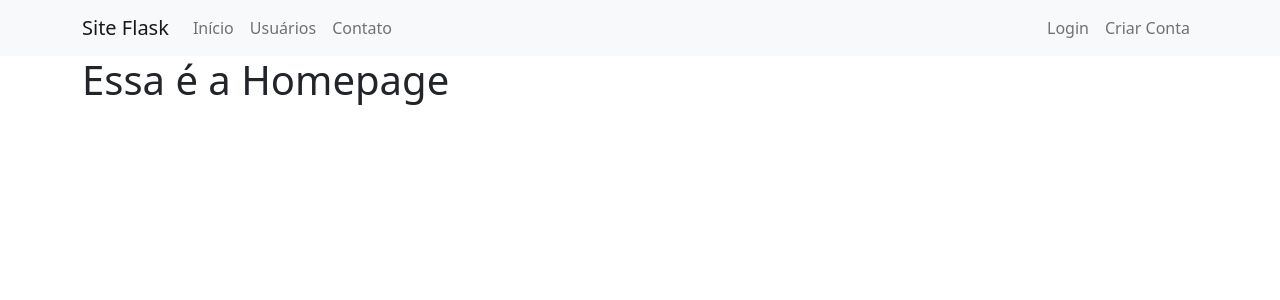
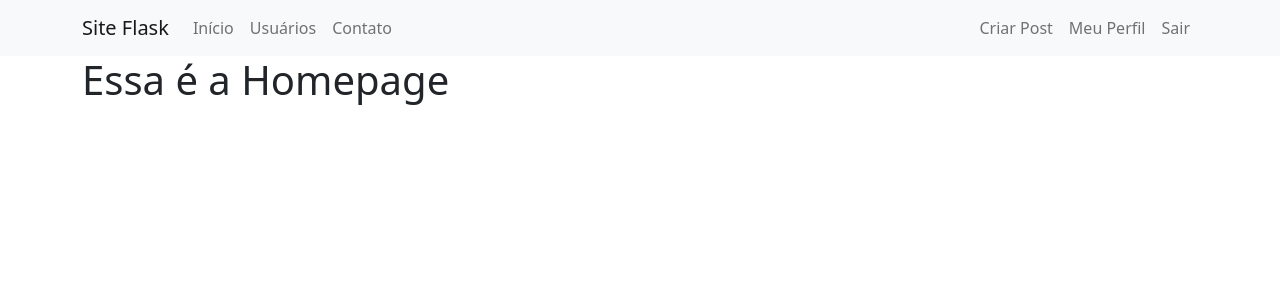
Before and after one commit to lucascomaru/projetoflask, a Flask app: page / in a window 1280 px wide. Shown: the top 300 px of the page. Run offline with Flask 2, Linux system fonts and the light colour scheme; the visitor is signed in with stand-in values (Sample User, id 1).

Commit message:
Atualizando navbar e bloqueando páginas

```diff
--- a/siteflask/__init__.py
+++ b/siteflask/__init__.py
@@ -12,5 +12,7 @@ app.config['SQLALCHEMY_DATABASE_URI'] = 'sqlite:///sitef.db'
 database = SQLAlchemy(app)
 bcrypt = Bcrypt(app)
 login_manager = LoginManager(app)
+login_manager.login_view = 'login'
+login_manager.login_message_category = 'alert-info'
 
 from siteflask import routes
--- a/siteflask/routes.py
+++ b/siteflask/routes.py
@@ -2,7 +2,7 @@ from flask import render_template, redirect, url_for, flash, request
 from siteflask import app, database, bcrypt
 from siteflask.forms import FormLogin, FormCriarConta
 from siteflask.models import Usuario
-from flask_login import login_user
+from flask_login import login_user, logout_user, current_user, login_required
 
 lista_usuarios = ['Lucas', 'Gabriel', 'Fátima', 'Vinicius', 'Cláudia'] #variavel de teste
 
@@ -18,6 +18,7 @@ def contato():
 
 
 @app.route('/usuarios')
+@login_required
 def usuarios():
     return render_template('usuarios.html', lista_usuarios=lista_usuarios)
 
@@ -43,3 +44,20 @@ def login():
         flash(f'Conta criada para o e-mail {form_criarconta.email.data},', 'alert-success')
         return redirect(url_for('home'))
     return render_template('login.html', form_login=form_login, form_criarconta=form_criarconta)
+
+@app.route('/sair')
+@login_required
+def sair():
+    logout_user()
+    flash(f'Logout feito com sucesso!', 'alert-success')
+    return redirect(url_for('home'))
+
+@app.route('/perfil')
+@login_required
+def perfil():
+    return render_template('perfil.html')
+
+@app.route('/post/criar')
+@login_required
+def criar_post():
+    return render_template('criarpost.html')
--- a/siteflask/templates/navbar.html
+++ b/siteflask/templates/navbar.html
@@ -14,12 +14,24 @@
         </li>
       </ul>
       <ul class="d-flex navbar-nav">
+        {% if current_user.is_authenticated %}
+          <li class="nav-item">
+            <a class="nav-link" href="{{ url_for('criar_post')}}">Criar Post</a>
+          </li>
+          <li class="nav-item">
+            <a class="nav-link" href="{{ url_for('perfil')}}">Meu Perfil</a>
+          </li>
+          <li class="nav-item">
+            <a class="nav-link" href="{{ url_for('sair')}}">Sair</a>
+          </li>
+        {% else %}
           <li class="nav-item">
             <a class="nav-link" href="{{ url_for('login')}}">Login</a>
           </li>
           <li class="nav-item">
             <a class="nav-link" href="{{ url_for('login')}}">Criar Conta</a>
           </li>
+        {% endif %}
       </ul>
     </div>
   </div>
```
Also changed, not shown: siteflask/templates/criarpost.html (added, +7 -0 lines), siteflask/templates/perfil.html (added, +7 -0 lines). Lines whose indentation alone changed are shown as unchanged.
